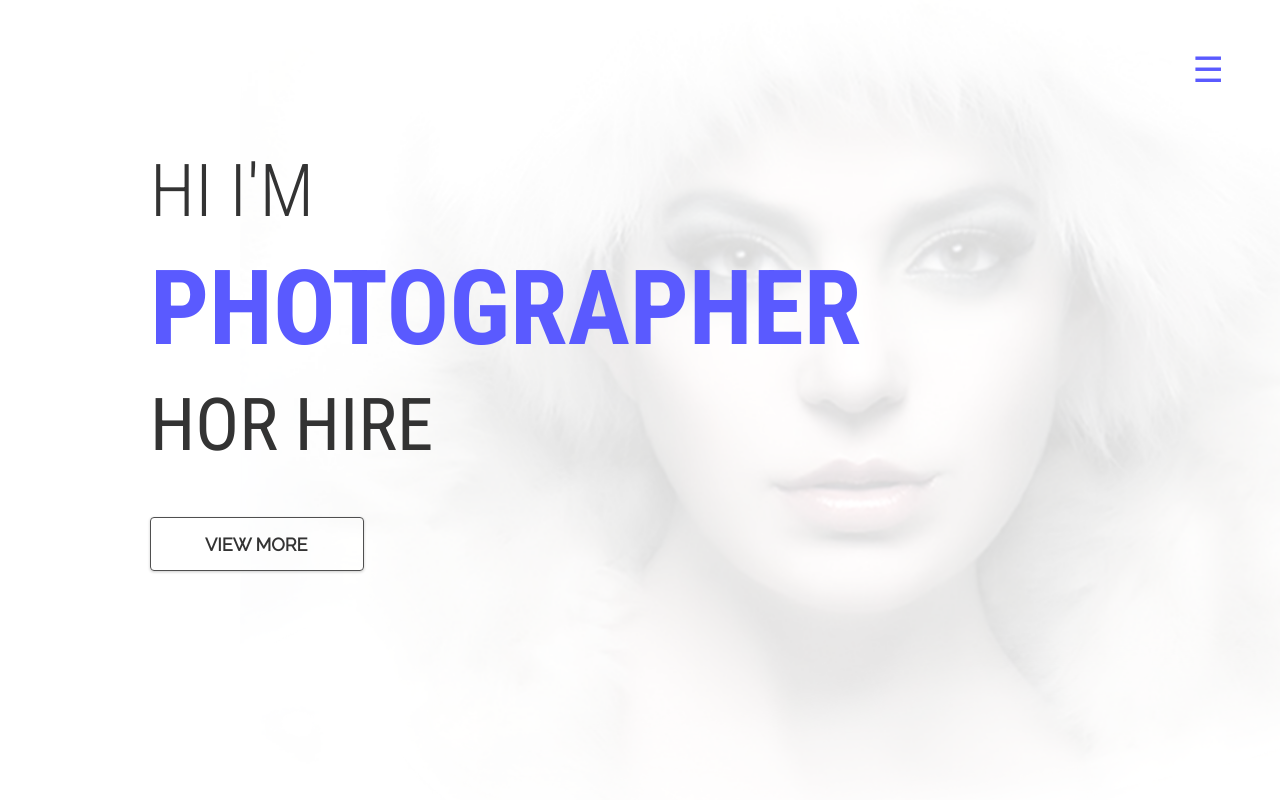
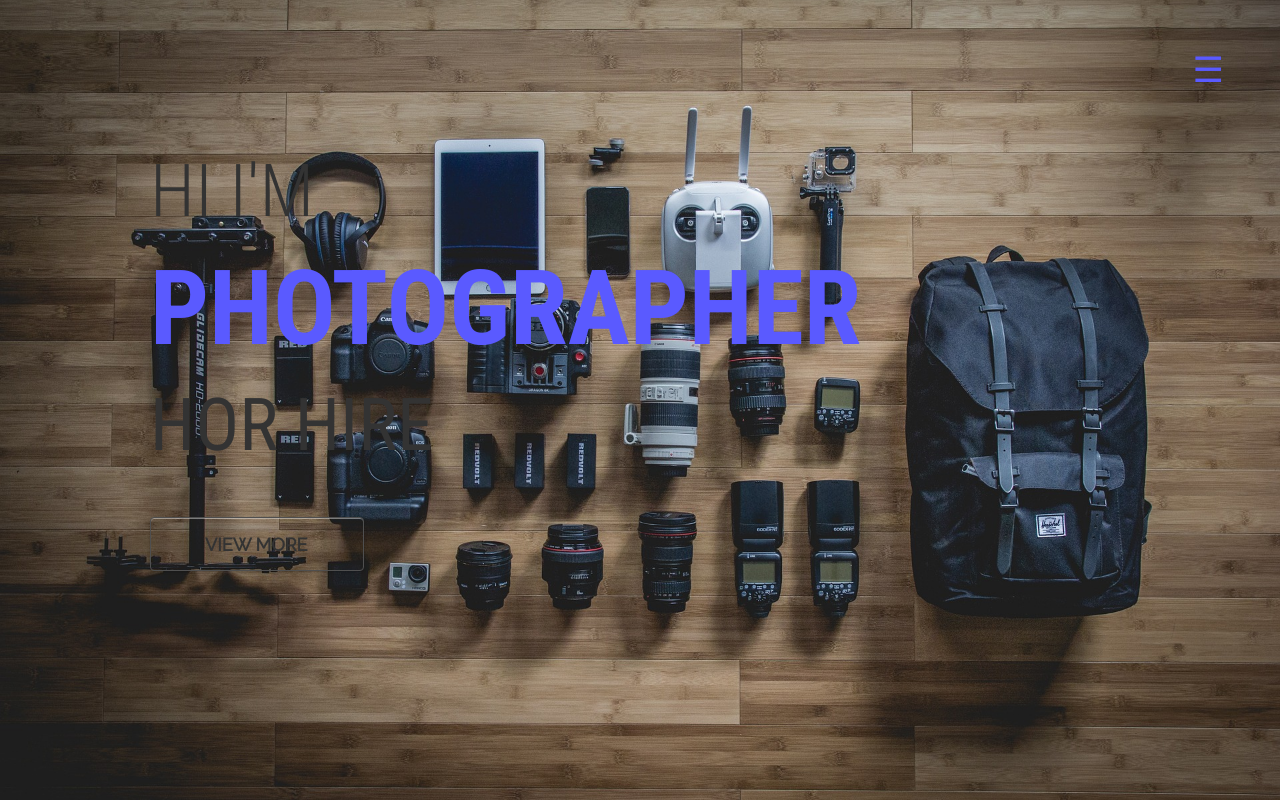
Before and after one commit to kamilbaczynski/photographer-portfolio, a website: page src/content/index.html in a window 1280 px wide. Shown: the top 802 px of the page. Drawn offline with nearby package versions, Linux system fonts and the light colour scheme; files that its build step writes are made by us from their sources; files whose address does not match are found by name.

Commit message:
Feat: New background image in section main and styles

```diff
--- a/src/scss/modules/section-main.scss
+++ b/src/scss/modules/section-main.scss
@@ -1,13 +1,10 @@
 .main-section {
-  background-image: url(../assets/img/main-background.png);
+  background-image: url(../assets/img/main-background.jpg);
 	background-repeat: no-repeat;
-  background-position-y: bottom 50px;
-  background-position-x: right;
-  background-size: contain;
-
-  min-height: 800px;
+  background-size: cover;
+  background-position: center center;
+  height: 100vh;
   position: relative;
-
   margin: 0;
   padding: 150px 0 150px 150px;
 
```
Also changed, not shown: src/assets/img/arrow.svg (deleted), src/assets/img/main-background.jpg (added), src/assets/img/main-background.png (deleted), src/assets/img/my-photo-medal.png (deleted), src/assets/img/skills-image.png (deleted), 1 other file.
